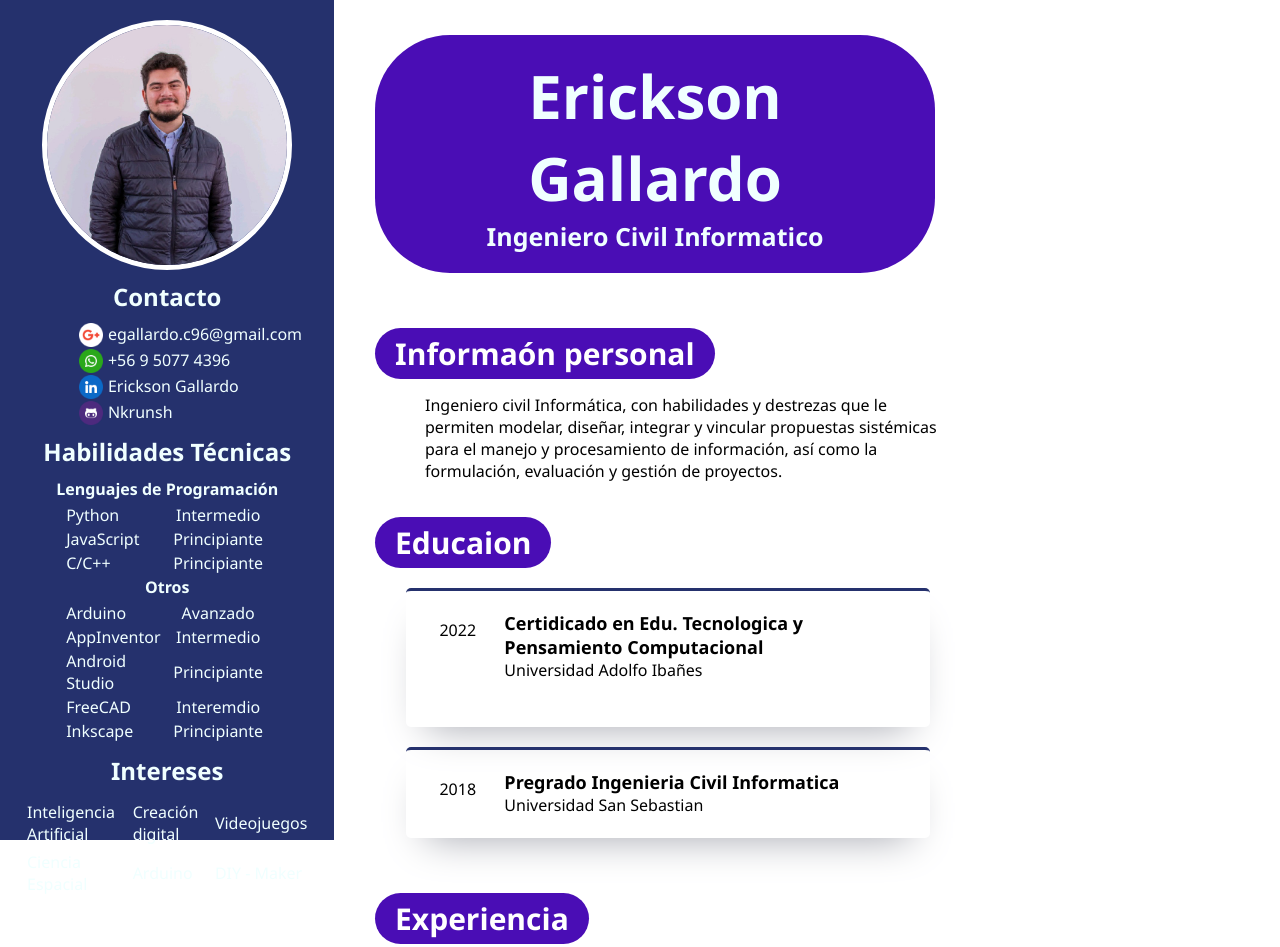
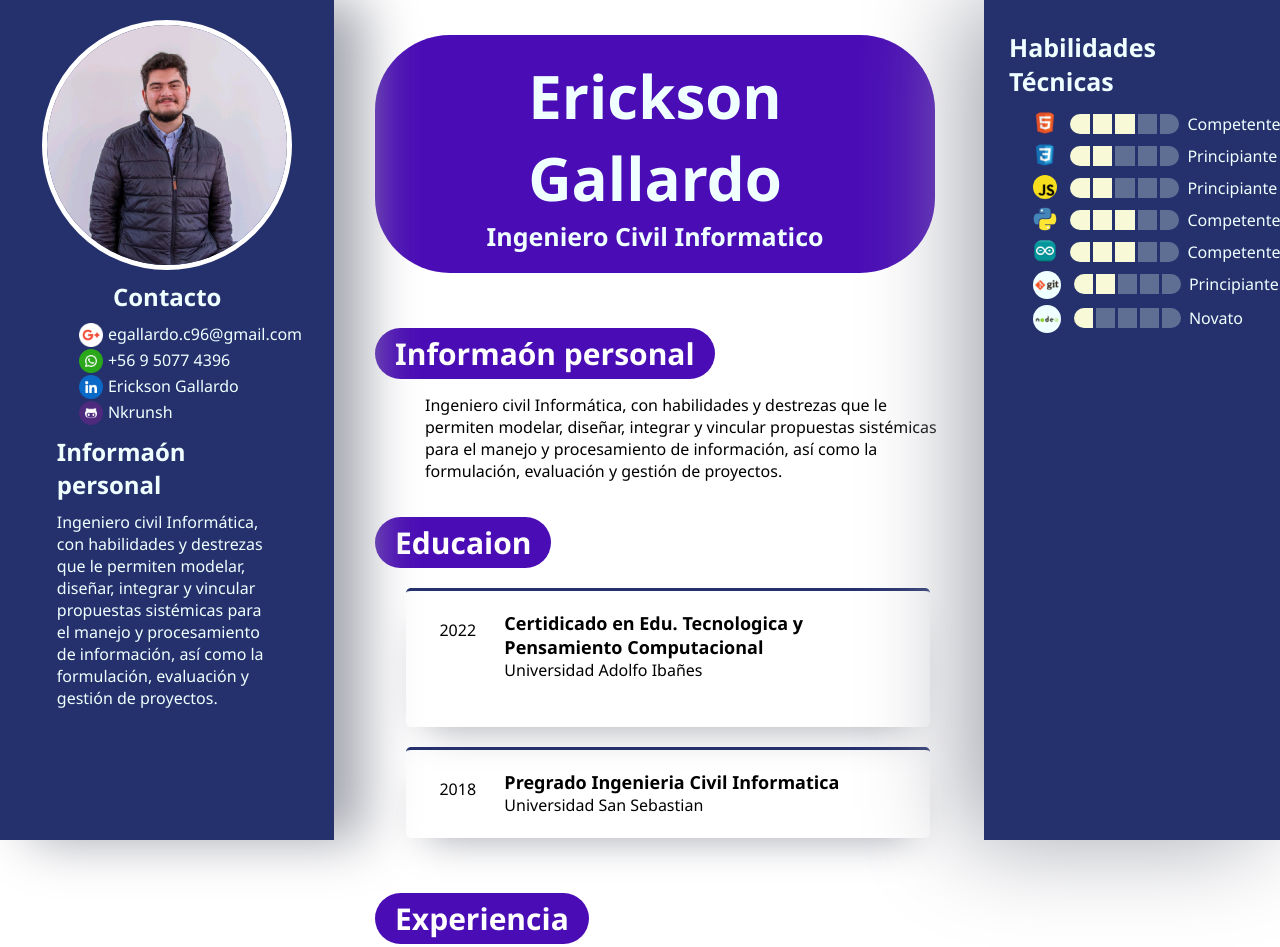
Before and after one commit to Nkrunsh/my-cv, a plain HTML site: page index.html in a window 1280 px wide. Shown: the top 947 px of the page. Drawn offline with Linux system fonts and the light colour scheme.

Commit message:
Habilidades tecnicas añadida

```diff
--- a/index.html
+++ b/index.html
@@ -10,83 +10,25 @@
 <body>
     <aside>
         <img id="img_profile" src="src/profile_photo.jfif" alt="">
+
         <h2> Contacto</h2>
         <div class="socialMedia">
-            <img class="socialIcon" src="src/google32.png" alt="">
+            <img class="socialIcon" src="src/social/google32.png" alt="">
             <p>egallardo.c96@gmail.com</p>
-            <img class="socialIcon" src="src/whatsapp32.png" alt="">
+            <img class="socialIcon" src="src/social/whatsapp32.png" alt="">
             <p>+56 9 5077 4396</p>
-            <img class="socialIcon" src="src/linkedin32.png" alt="">
+            <img class="socialIcon" src="src/social/linkedin32.png" alt="">
             <a href="https://www.linkedin.com/in/erickson-gallardo-cerda-a49a05154/">Erickson Gallardo</a>
-            <img class="socialIcon" src="src/github32.png" alt="">
+            <img class="socialIcon" src="src/social/github32.png" alt="">
             <a href="https://github.com/Nkrunsh">Nkrunsh</a>
         </div>
+        <div class="info">
+            <h2>Informaón personal</h2>
+            <p> Ingeniero civil Informática, con habilidades y destrezas que le permiten modelar, diseñar,
+                integrar y vincular propuestas sistémicas para el manejo y procesamiento de información,
+                 así como la formulación, evaluación y gestión de proyectos.</p>
+        </div>
 
-        <h2>Habilidades Técnicas</h2>
-
-        <table >
-            <thead>
-                <tr colspan="2" ><strong>Lenguajes de Programación</strong></tr>
-
-            </thead>
-            <tbody>
-                <tr>
-                    <td class="tec">Python</td>
-                    <td class="descip"> Intermedio</td>
-
-                </tr>
-                <tr>
-                    <td class="tec">JavaScript</td>
-                    <td class="descip">Principiante</td>
-                </tr>
-                <tr>
-                    <td class="tec">C/C++</td>
-                    <td class="descip">Principiante</td>
-                </tr>
-            </tbody>
-        </table>
-        <table >
-            <thead>
-                <tr colspan="2" ><strong>Otros</strong></tr>
-
-            </thead>
-            <tbody>
-                <tr>
-                    <td class="tec">Arduino</td>
-                    <td class="descip"> Avanzado</td>
-
-                </tr>
-                <tr>
-                    <td class="tec">AppInventor</td>
-                    <td class="descip">Intermedio</td>
-                </tr>
-                <tr>
-                    <td class="tec">Android Studio</td>
-                    <td class="descip">Principiante</td>
-                </tr>
-                <tr>
-                    <td class="tec">FreeCAD</td>
-                    <td class="descip">Interemdio</td>
-                </tr>
-                <tr>
-                    <td class="tec">Inkscape</td>
-                    <td class="descip">Principiante</td>
-                </tr>
-            </tbody>
-        </table>
-        <h2>Intereses</h2>
-        <table class="hobby">
-            <tr>
-                <td>Inteligencia Artificial</td>
-                <td>Creación digital</td>
-                <td>Videojuegos</td>
-            </tr>
-            <tr>
-                <td>Ciencia Espacial</td>
-                <td>Arduino</td>
-                <td>DIY - Maker</td>
-            </tr>
-        </table>
     </aside>
     <main>
         <header>
@@ -171,6 +113,83 @@
 
     </main>
 
+    <section class="rightSection">
+
+
+
+        <div class="skillbox">
+            <h2 class="title">Habilidades Técnicas</h2>
+
+            <div class="skill">
+                <img src="src/tec/html32.png" alt="html_ico" class="ico">
+                <div class="nov act"></div>
+                <div class="beg act"></div>
+                <div class="comp act"></div>
+                <div class="prof des"></div>
+                <div class="exp des"></div>
+                <p class="level">Competente</p>
+            </div>
+            <div class="skill">
+                <img src="src/tec/css32.png" alt="css_ico" class="ico">
+                <div class="nov act"></div>
+                <div class="beg act"></div>
+                <div class="comp des"></div>
+                <div class="prof des"></div>
+                <div class="exp des"></div>
+                <p class="level">Principiante</p>
+            </div>
+            <div class="skill">
+                <img src="src/tec/js32.png" alt="js_ico" class="ico">
+                <div class="nov act"></div>
+                <div class="beg act"></div>
+                <div class="comp des"></div>
+                <div class="prof des"></div>
+                <div class="exp des"></div>
+                <p class="level">Principiante</p>
+            </div>
+            <div class="skill">
+                <img src="src/tec/python32.png" alt="py_ico" class="ico">
+                <div class="nov act"></div>
+                <div class="beg act"></div>
+                <div class="comp act"></div>
+                <div class="prof des"></div>
+                <div class="exp des"></div>
+                <p class="level">Competente</p>
+            </div>
+            <div class="skill">
+                <img src="src/tec/arduino32.png" alt="arduino_ico" class="ico">
+                <div class="nov act"></div>
+                <div class="beg act"></div>
+                <div class="comp act"></div>
+                <div class="prof des"></div>
+                <div class="exp des"></div>
+                <p class="level">Competente</p>
+            </div>
+            <div class="skill">
+                <img src="src/tec/git32.png" alt="git_ico" class="ico background">
+                <div class="nov act"></div>
+                <div class="beg act"></div>
+                <div class="comp des"></div>
+                <div class="prof des"></div>
+                <div class="exp des"></div>
+                <p class="level">Principiante</p>
+            </div>
+            <div class="skill">
+                <img src="src/tec/nodejs32.png" alt="node_ico" class="ico background" title="nodeJs">
+                <div class="nov act"></div>
+                <div class="beg des"></div>
+                <div class="comp des"></div>
+                <div class="prof des"></div>
+                <div class="exp des"></div>
+                <p class="level">Novato</p>
+            </div>
+        </div>
+
+        <div class="hobbiesbox">
+
+        </div>
+    </section>
+
 
 </body>
 </html>
--- a/style.css
+++ b/style.css
@@ -4,6 +4,13 @@
     --blue: #97D2EC;
     --yelow: #FEF5AC;
     --grayishBlue: hsl(229, 6%, 66%);
+
+    --novie: #F8F9D7;
+    --beginner: #C4D7E0;
+    --proficient: #B2C8DF;
+    --competent :#6E85B7;
+    --expert: #4e3673;
+
 }
 
 *{
@@ -24,6 +31,7 @@ body{
 main{
     grid-column: 2;
     padding: 20px 40px ;
+
 
 }
 
@@ -76,6 +84,8 @@ aside{
     display: flex;
     flex-direction: column;
     align-items: center;
+    box-shadow: 30px 0px 50px 0px var(--grayishBlue);
+
 }
 
 #img_profile{
@@ -92,21 +102,6 @@ a{
 
 aside h2{
     padding: 10px 0px;
-}
-
-
-.tec{
-    width: 100px;
-
-}
-
-.descip{
-    width: 100px;
-    text-align: center;
-}
-.hobby td{
-    padding: 2px 5px;
-
 }
 
 /*  NEW CSS FORMAT*/
@@ -195,3 +190,86 @@ aside h2{
     grid-column: 2;
     grid-row: 1;
 }
+
+/* SKILL STYLE */
+
+.rightSection{
+    position: fixed;
+    right: 0;
+    height: 100vh;
+    width: 20vw;
+    padding: 20px;
+    background-color: #25316D;
+    color: azure;
+    display: flex;
+    flex-direction: column;
+    align-items: center;
+    box-shadow: -20px 0px 100px 0px var(--grayishBlue);
+}
+
+.skill{
+    display: grid;
+    grid-template-columns: repeat(6,1fr) 3fr;
+    column-gap: 3px;
+    width: 85%;
+    justify-self: center;
+    margin: 3px 0px;
+}
+.ico{
+    width: 24px;
+    height: 24px;
+    border-radius: 20px;
+    margin: 0px 10px;
+}
+
+.background{
+    background-color: azure;
+    border-radius: 20px;
+    padding: 2px;
+}
+
+.des{
+    background-color: var(--winter);
+    width: auto;
+    height: 20px;
+    margin-top: 3px;
+}
+.act{
+    background-color: var(--novie);
+    width: auto;
+    height: 20px;
+    margin-top: 3px;
+}
+.nov{
+    border-radius: 10px 0px 0px 10px;
+}
+
+.exp{
+    border-radius: 0px 10px 10px 0px;
+}
+
+.level{
+    width: 30px;
+    padding: 2px 5px;
+}
+.skillbox{
+    display: flex;
+    flex-direction: column;
+    align-items: center;
+
+}
+
+.skillbox .title{
+    font-size: 25px;
+    padding: 5px;
+    margin: 5px 0px;
+}
+
+.info{
+    width: 75%;
+
+}
+
+.info p{
+    text-size-adjust:initial;
+}
```
Also changed, not shown: src/social/github32.png (renamed from src/github32.png), src/social/google32.png (renamed from src/google32.png), src/social/instagram32.png (renamed from src/instagram32.png), src/social/linkedin32.png (renamed from src/linkedin32.png), src/social/whatsapp32.png (renamed from src/whatsapp32.png), src/tec/arduino32.png (added), src/tec/css32.png (added), src/tec/git32.png (added), src/tec/html32.png (added), src/tec/js32.png (added), src/tec/nodejs32.png (added), src/tec/python32.png (added).
